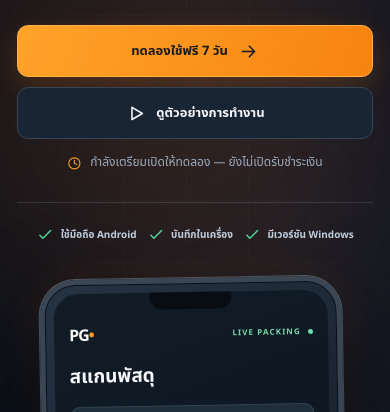
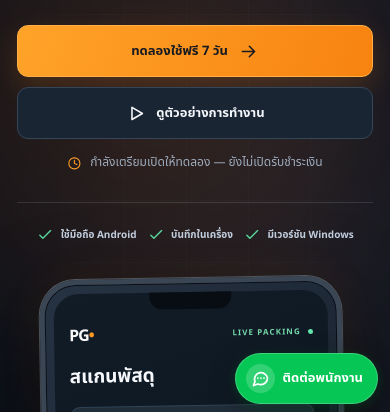
Before and after one commit to paitoonsamba-hub/parcelguard-offline, a plain HTML site: page public/index.html in a window 390 px wide. Shown: the part 427-839 px from the top of the page. Drawn offline with Linux system fonts and the light colour scheme.

Commit message:
Add floating ติดต่อพนักงาน LINE OA button
* Add fixed LINE OA contact staff button to original landing

* Style floating contact staff button for desktop and mobile

```diff
--- a/public/index.html
+++ b/public/index.html
@@ -330,6 +330,12 @@
     <div class="container footer-bottom"><span>© <span id="footerYear">2026</span> ParcelGuard. Pre-launch preview.</span><span>เว็บไซต์นี้ยังไม่เปิดขาย ไม่รับเงิน และไม่มีการลงทะเบียนจริง</span></div>
   </footer>
 
+  <!-- Persistent LINE OA contact: inquiries only, no checkout. -->
+  <a class="floating-line-contact" href="https://lin.ee/wEsjx0X" target="_blank" rel="noopener noreferrer" aria-label="ติดต่อพนักงานผ่าน LINE Official Account">
+    <span class="floating-line-contact-icon" aria-hidden="true"><svg viewBox="0 0 24 24" width="23" height="23" fill="none" stroke="currentColor" stroke-width="2" stroke-linecap="round" stroke-linejoin="round"><path d="M20 11.5a7.5 7.5 0 0 1-7.5 7.5 8.7 8.7 0 0 1-3.5-.75L4 20l1.65-4.4A7.5 7.5 0 1 1 20 11.5Z"/><path d="M9 11.5h.01M12.5 11.5h.01M16 11.5h.01"/></svg></span>
+    <span>ติดต่อพนักงาน</span>
+  </a>
+
   <dialog id="trialDialog" class="trial-dialog" aria-labelledby="trialTitle">
     <div class="dialog-content">
       <div class="dialog-icon"><svg class="icon"><use href="#i-clock"/></svg></div>
--- a/public/styles.css
+++ b/public/styles.css
@@ -408,3 +408,22 @@ h1,h2,h3,p { margin-top:0; }
 .manual-order-box .manual-order-note{padding:12px 14px;background:rgba(255,155,35,.075);border-left:3px solid var(--orange);font-size:12px;color:#e4c59d}
 .manual-order-actions{display:grid;gap:12px}.manual-order-actions small{color:var(--faint);font-size:11px;line-height:1.7;text-align:center}
 @media(max-width:800px){.manual-order-box{grid-template-columns:1fr;padding:23px;gap:20px}.manual-order-section{padding-top:40px;padding-bottom:60px}}
+
+/* Floating LINE OA support contact — fixed and visible across site sections. */
+.floating-line-contact{
+  position:fixed;right:20px;bottom:calc(22px + env(safe-area-inset-bottom, 0px));z-index:90;
+  display:inline-flex;align-items:center;gap:10px;padding:12px 18px 12px 12px;
+  background:#06c755;color:#fff;border:1px solid rgba(255,255,255,.22);
+  border-radius:999px;font-size:14px;font-weight:800;line-height:1.25;
+  box-shadow:0 8px 26px rgba(0,0,0,.38),0 3px 12px rgba(6,199,85,.23);
+  transition:transform .18s ease,box-shadow .18s ease;
+}
+.floating-line-contact:hover{transform:translateY(-3px);box-shadow:0 12px 32px rgba(0,0,0,.45)}
+.floating-line-contact:focus-visible{outline:3px solid #fff;outline-offset:3px}
+.floating-line-contact-icon{display:grid;place-items:center;width:34px;height:34px;flex:none;border-radius:50%;background:rgba(255,255,255,.18)}
+@media(max-width:600px){
+  .floating-line-contact{right:12px;bottom:calc(13px + env(safe-area-inset-bottom, 0px));padding:10px 14px 10px 10px;font-size:13px;gap:8px}
+  .floating-line-contact-icon{width:29px;height:29px}
+  .floating-line-contact-icon svg{width:21px;height:21px}
+}
+@media(prefers-reduced-motion:reduce){.floating-line-contact{transition:none}}
```
